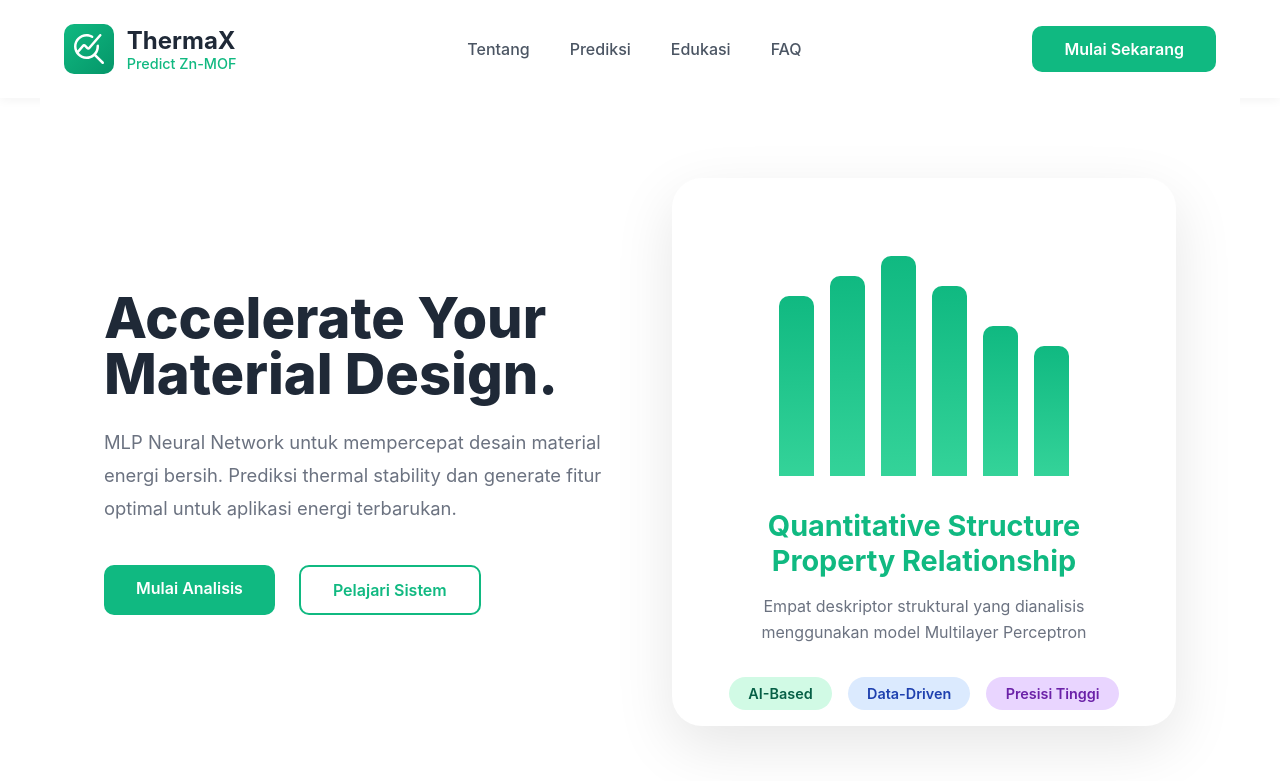
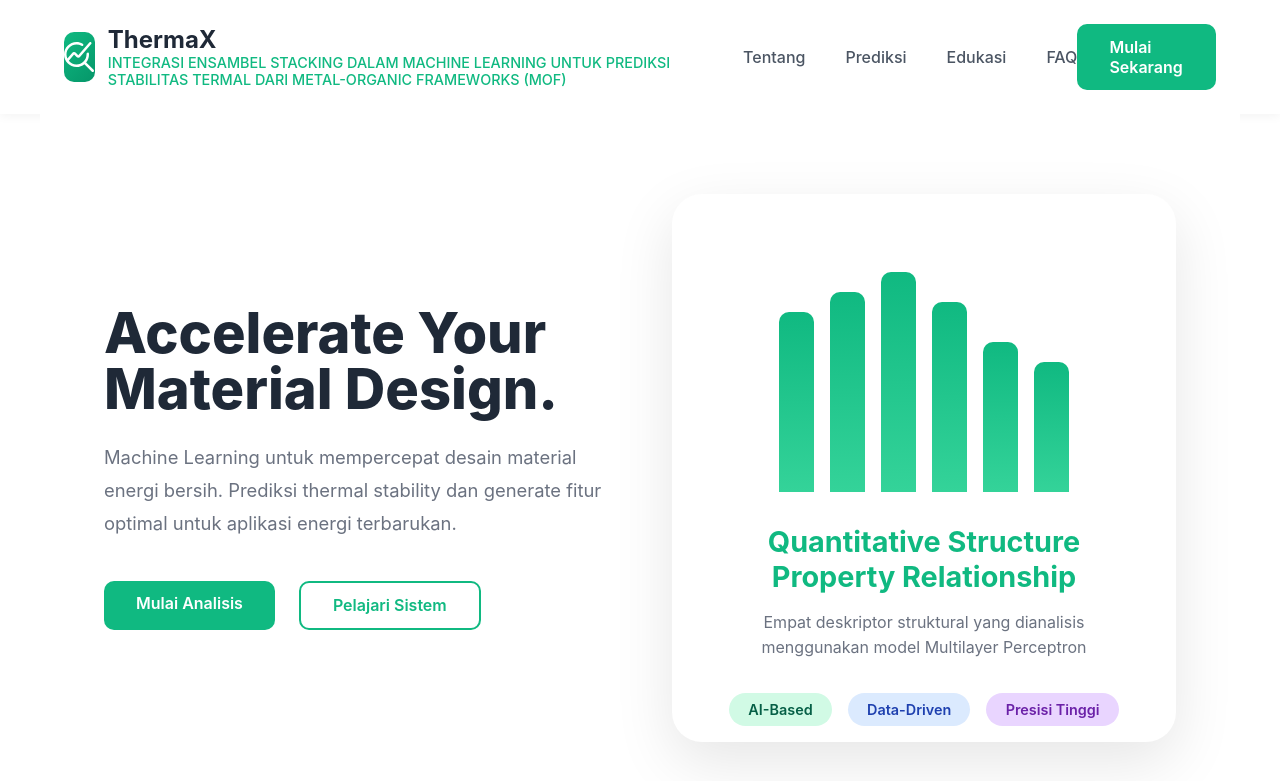
Before and after one commit to Tilljana/Thermax, a Flask app: page / in a window 1280 px wide. Shown: the top 781 px of the page. Run offline with Flask 3, Linux system fonts and the light colour scheme; some libraries are stand-ins or nearby versions.

Commit message:
Update index.html

```diff
--- a/templates/index.html
+++ b/templates/index.html
@@ -1974,7 +1974,7 @@ input, textarea, select {
             </div>
             <div class="logo-text">
                 <h1>ThermaX</h1>
-                <p>Predict Zn-MOF</p>
+                <p> INTEGRASI ENSAMBEL STACKING DALAM MACHINE LEARNING UNTUK PREDIKSI STABILITAS TERMAL DARI METAL-ORGANIC FRAMEWORKS (MOF)</p>
             </div>
         </div>
         <ul class="nav-links">
@@ -1983,6 +1983,7 @@ input, textarea, select {
             <li><a href="#edukasi">Edukasi</a></li>
             <li><a href="#faq">FAQ</a></li>
         </ul>
+        <h2>    </h2>
         <a href="#prediksi" class="btn-primary">Mulai Sekarang</a>
     </nav>
 
@@ -1992,7 +1993,7 @@ input, textarea, select {
         <div class="hero-content">
             <h2>Accelerate Your Material Design.</h2>
             <p>
-                MLP Neural Network untuk mempercepat desain material energi bersih. Prediksi thermal stability dan generate fitur optimal untuk aplikasi energi terbarukan.
+              Machine Learning untuk mempercepat desain material energi bersih. Prediksi thermal stability dan generate fitur optimal untuk aplikasi energi terbarukan.
             </p>
             <div class="hero-buttons">
                 <a href="#prediksi" class="btn-primary">Mulai Analisis</a>
```
